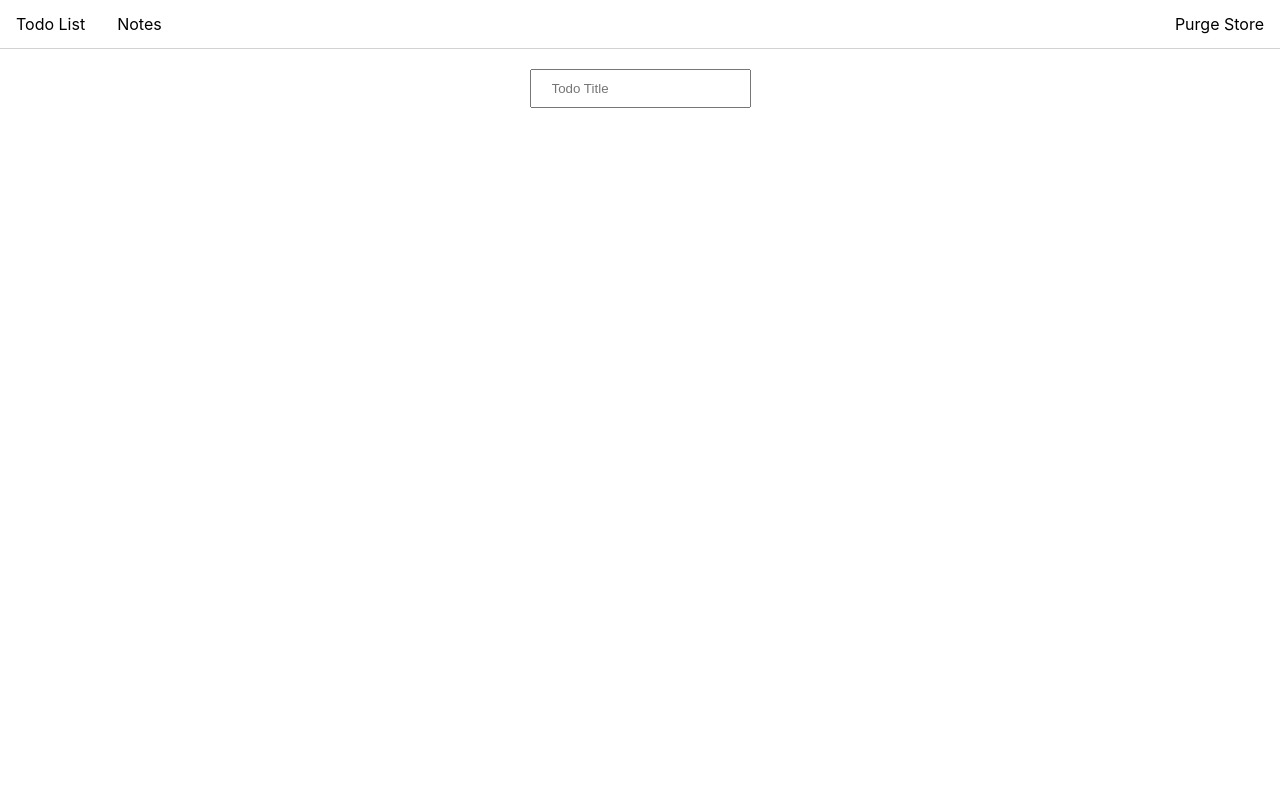
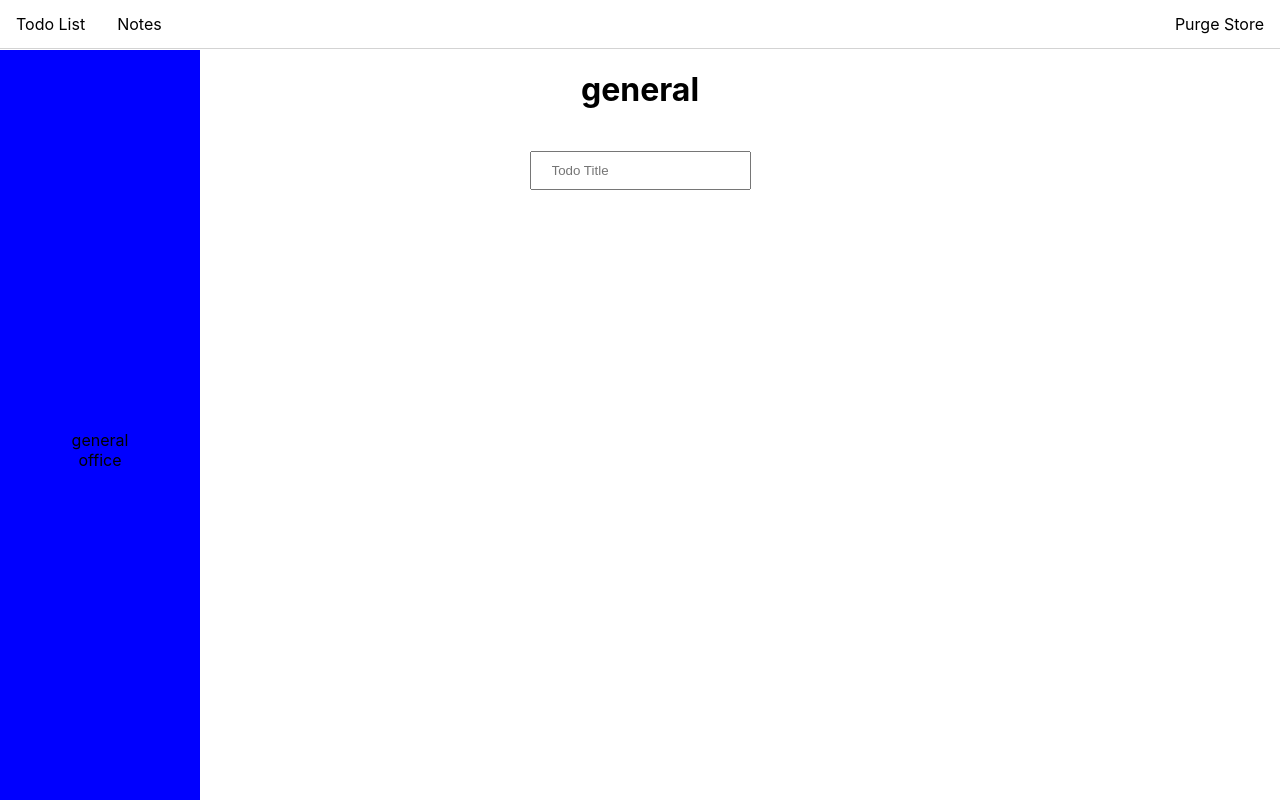
Before and after one commit to csmitherman0/home-suite, a React (Create React App) app: page /todolist in a window 1280 px wide. Built offline with nearby package versions, Linux system fonts and the light colour scheme.

Commit message:
Added ui store and added projects

```diff
--- a/src/store/rootReducer.js
+++ b/src/store/rootReducer.js
@@ -2,9 +2,11 @@ import { combineReducers } from "redux";
 import { todoListReducer } from "./todolist/todolist.reducers";
 import { todoProjectsReducer } from "./todoProjects/todoProjects.reducers";
 import { notesReducer } from "./notes/notes.reducers";
+import { uiReducer } from "./ui/ui.reducers";
 
 export const rootReducer = combineReducers({
   todolist: todoListReducer,
   todolistProjects: todoProjectsReducer,
   notes: notesReducer,
+  ui: uiReducer,
 });
--- a/src/store/todoProjects/todoProjects.reducers.js
+++ b/src/store/todoProjects/todoProjects.reducers.js
@@ -1,4 +1,4 @@
-const initialProjects = ["General"];
+const initialProjects = ["general", "office"];
 
 export const todoProjectsReducer = (projects = initialProjects, action) => {
   switch (action.type) {
--- /dev/null
+++ b/src/store/ui/ui.actions.js
@@ -0,0 +1,24 @@
+export const showDeleteDialog = () => {
+  return {
+    type: "ui/showDeleteDialog",
+  };
+};
+
+export const hideDeleteDialog = () => {
+  return {
+    type: "ui/hideDeleteDialog",
+  };
+};
+
+export const changeTodoProject = (targetProject) => {
+  return {
+    type: "ui/changeTodoProject",
+    payload: targetProject,
+  };
+};
+
+export const toggleTodolistNav = () => {
+  return {
+    type: "ui/toggleTodolistNav",
+  };
+};
--- /dev/null
+++ b/src/store/ui/ui.reducers.js
@@ -0,0 +1,32 @@
+const initialUI = {
+  deleteDialogShowing: false,
+  currTodoProject: "general",
+  todolistNavShowing: false,
+};
+
+export const uiReducer = (ui = initialUI, action) => {
+  switch (action.type) {
+    case "ui/showDeleteDialog":
+      return {
+        ...ui,
+        deleteDialogShowing: true,
+      };
+    case "ui/hideDeleteDialog":
+      return {
+        ...ui,
+        deleteDialogShowing: false,
+      };
+    case "ui/changeTodoProject":
+      return {
+        ...ui,
+        currTodoProject: action.payload,
+      };
+    case "ui/toggleTodolistNav":
+      return {
+        ...ui,
+        todolistNavShowing: !ui.todolistNavShowing,
+      };
+    default:
+      return ui;
+  }
+};
--- a/src/views/Todolist/Todo/Todo.jsx
+++ b/src/views/Todolist/Todo/Todo.jsx
@@ -4,12 +4,12 @@ import check from '../../../assets/svg/check.svg';
 import { useDispatch } from 'react-redux';
 import { toggleTodo } from '../../../store/todolist/todolist.actions';
 
-const Todo = ({ todo, setDeleteDialogVisible, setDeletedTodo }) => {
+const Todo = ({ todo, showDeleteDialog, setDeletedTodo }) => {
     const dispatch = useDispatch();
 
     const handleTrashClick = (e) => {
         e.stopPropagation();
-        setDeleteDialogVisible(true);
+        dispatch(showDeleteDialog());
         setDeletedTodo(todo);
     };
 
--- a/src/views/Todolist/Todolist.jsx
+++ b/src/views/Todolist/Todolist.jsx
@@ -1,6 +1,8 @@
 import { useSelector, useDispatch } from 'react-redux';
-import { useState } from 'react';
+import { useState, useEffect } from 'react';
 import { addTodo, removeTodo } from '../../store/todolist/todolist.actions.js';
+
+import { showDeleteDialog, hideDeleteDialog } from '../../store/ui/ui.actions.js';
 
 import Todo from './Todo/Todo.jsx';
 import TodolistNav from './TodolistNav/TodolistNav.jsx';
@@ -8,20 +10,26 @@ import DeleteDialog from '../../components/dialogs/DeleteDialog.jsx';
 
 const Todolist = () => {
     const todolist = useSelector(state => state.todolist);
+    const projects = useSelector(state => state.todolistProjects);
+    const ui = useSelector(state => state.ui);
     const dispatch = useDispatch();
 
-    const [deleteDialogVisible, setDeleteDialogVisible] = useState(false);
     // Because the <DeleteDialog /> component has no way of knowing which todo to delete. That data must come from the <Todo /> component.
     const [deletedTodo, setDeletedTodo] = useState({});
+    const [currTodos, setCurrTodos] = useState();
+
+    useEffect(() => {
+        setCurrTodos(todolist.filter(t => t.project === ui.currTodoProject));
+    }, [ui.currTodoProject])
 
     const handleSubmit = (e) => {
         e.preventDefault();
-        dispatch(addTodo({ title: e.target.elements.title.value }));
+        dispatch(addTodo({ title: e.target.elements.title.value, project: ui.currTodoProject }));
         e.target.elements.title.value = '';
     };
 
     const handleContainerClick = () => {
-        setDeleteDialogVisible(false);
+        dispatch(hideDeleteDialog());
     };
 
     const handleDeleteButtonClick = (todo) => {
@@ -30,7 +38,8 @@ const Todolist = () => {
 
     return (
         <div id='todolist' onClick={handleContainerClick}>
-            <TodolistNav />
+            <h1>{ui.currTodoProject}</h1>
+            <TodolistNav projects={projects} />
             <form onSubmit={handleSubmit}>
                 <input
                     type="text" placeholder='Todo Title'
@@ -42,9 +51,9 @@ const Todolist = () => {
                 />
             </form>
             {todolist.map((todo, i) => {
-                return <Todo todo={todo} key={i} setDeleteDialogVisible={setDeleteDialogVisible} setDeletedTodo={setDeletedTodo} />;
+                return <Todo todo={todo} key={i} showDeleteDialog={showDeleteDialog} setDeletedTodo={setDeletedTodo} />;
             })}
-            {deleteDialogVisible && <DeleteDialog target={deletedTodo} handleClick={handleDeleteButtonClick} />}
+            {ui.deleteDialogShowing && <DeleteDialog target={deletedTodo} handleClick={handleDeleteButtonClick} />}
         </div>
     );
 };
--- a/src/views/Todolist/TodolistNav/TodolistNav.jsx
+++ b/src/views/Todolist/TodolistNav/TodolistNav.jsx
@@ -1,6 +1,32 @@
+import { useDispatch } from "react-redux";
+
+import { changeTodoProject } from "../../../store/ui/ui.actions";
+
 const TodolistNav = ({ projects }) => {
+    const handleClick = () => { };
     return (
-        <div id='todolistNav'></div>
+        <div
+            id='todolistNav'
+            style={{
+                height: '100%',
+                width: 200,
+                position: 'fixed',
+                zIndex: 1,
+                top: 50,
+                left: 0,
+                backgroundColor: 'blue',
+                display: 'flex',
+                flexDirection: 'column',
+                justifyContent: 'center',
+                alignItems: 'center'
+            }}
+        >
+            {projects.map(p => {
+                return <a
+                    onClick={handleClick}
+                >{p}</a>
+            })}
+        </div>
     );
 };
 
```
